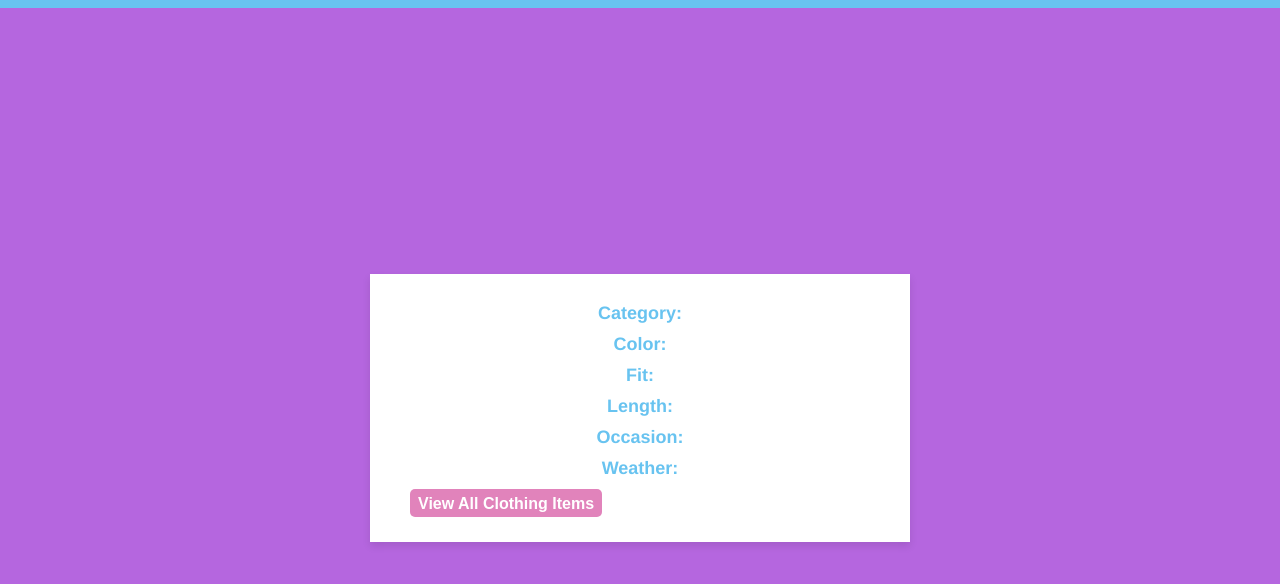
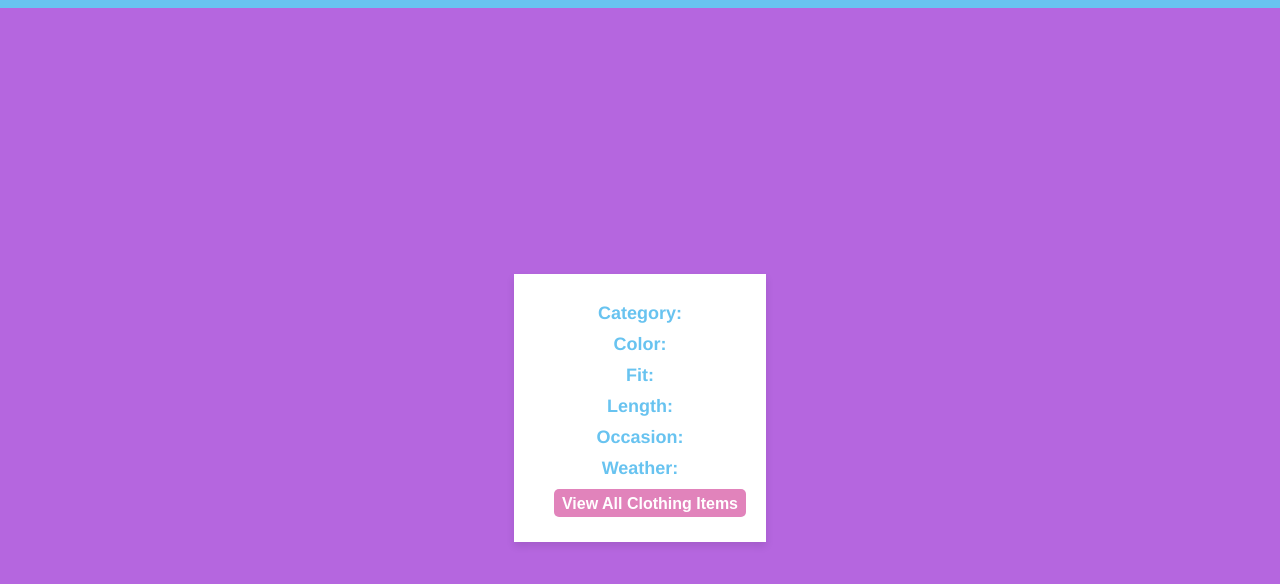
Before and after one commit to bbourque2901/virtualcloset, a website: page web/static_assets/clothing.html in a window 1280 px wide. Drawn offline with Linux system fonts and the light colour scheme; files whose address does not match are found by name.

Commit message:
fixed card error

```diff
--- a/web/static_assets/css/style.css
+++ b/web/static_assets/css/style.css
@@ -84,9 +84,9 @@
     margin: 20px;
     padding: 10px 20px;
     box-shadow: 0 4px 8px rgba(0, 0, 0, 0.1);
-    max-width: 500px;
-    width: 100%;
+    width: fit-content;
     text-align: center;
+    align-content: center;
 }
 
 .attribute {
```
